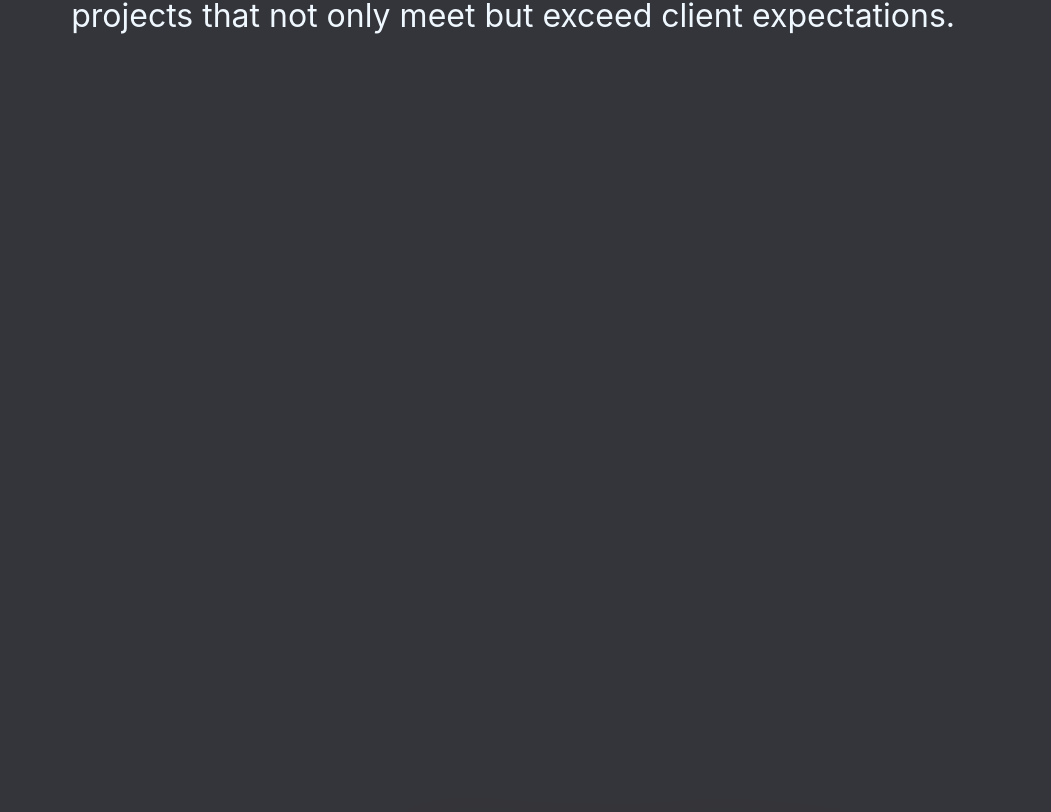
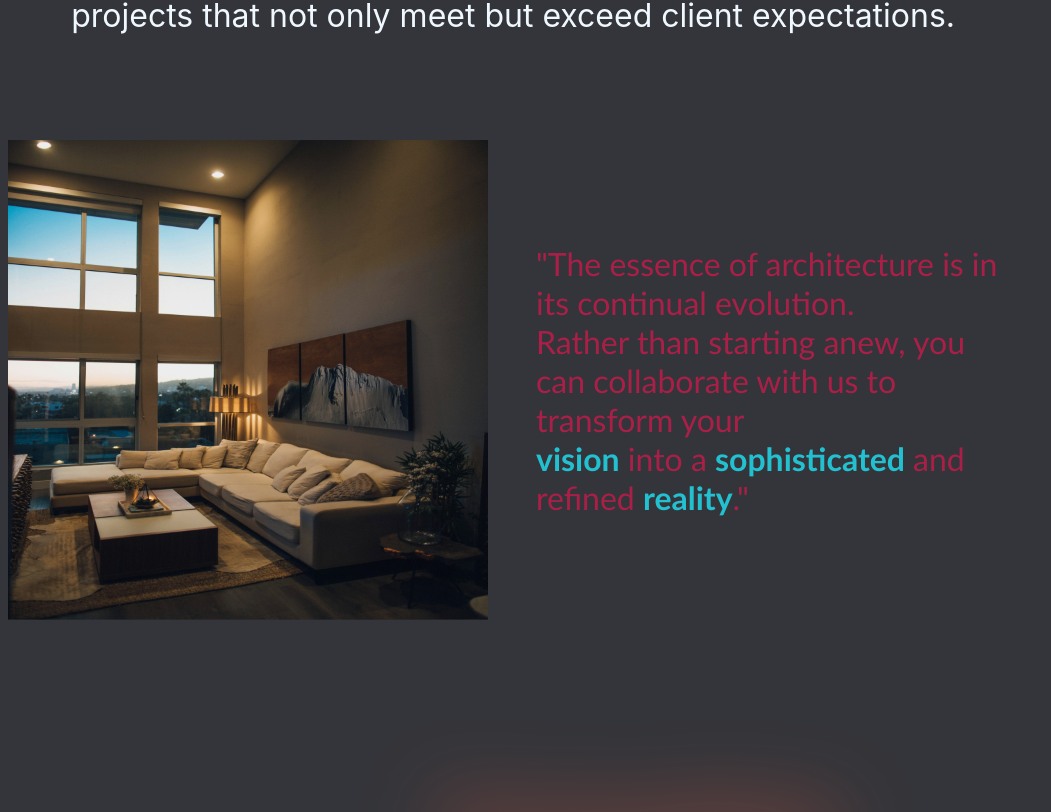
Before and after one commit to SohanSonu303/reactSampleTest, a React (Create React App) app in the folder reactsample/: page / in a window 1280 px wide. Shown: the part 1488-2300 px from the top of the page, without its empty margins (0-1051 px from the left). Built offline with nearby package versions, Linux system fonts and the light colour scheme.

Commit message:
New changes

```diff
--- a/reactsample/src/components/body/CenterComponent.js
+++ b/reactsample/src/components/body/CenterComponent.js
@@ -1,16 +1,34 @@
-import React, { useState, useEffect } from 'react';
+import React, { useState, useEffect, useRef } from 'react';
 import './centerComp.css'
 import { colors } from '@mui/material';
 
 function CenterComponent(){
 
-    const [imageLoaded, setImageLoaded] = useState(false);
+    const animElementRef = useRef(null);
+    const [isVisible, setIsVisible] = useState(false);
 
     useEffect(() => {
-      const timer = setTimeout(() => {
-        setImageLoaded(true);
-      }, 1000); // Match this with the image animation duration
-      return () => clearTimeout(timer);
+        const observer = new IntersectionObserver((entries) => {
+            entries.forEach(entry => {
+                if (entry.intersectionRatio > 0.1) {
+                    setIsVisible(true);
+                } else {
+                    setIsVisible(false);
+                }
+            });
+        }, {
+            threshold: [0.1, 0.8] // Adjust thresholds as needed
+        });
+
+        if (animElementRef.current) {
+            observer.observe(animElementRef.current);
+        }
+
+        return () => {
+            if (animElementRef.current) {
+                observer.unobserve(animElementRef.current);
+            }
+        };
     }, []);
 
      return(
@@ -35,15 +53,21 @@ function CenterComponent(){
                     <br></br>My passion for sustainable and functional architecture drives me to deliver projects that not only meet but exceed client expectations.</p>
             </div>
 
-            <div className='bodyAnimationSec'>
-                <img className='bodyimage' src= '/homepic4.jpg' alt='HeaderImage'
-                onLoad={() => setImageLoaded(true)}
-                style={{ width: '100%', height: 'auto' }}
-                ></img>
-                <div className={`p-tags ${imageLoaded ? 'visible' : ''}`}>
-                    <p>"The essence of architecture is in its continual evolution. <br></br>Rather than starting anew, you can collaborate with us to transform your vision into a sophisticated and refined reality."</p>
+                <div className={`bodyAnimationSec ${isVisible ? 'visible' : ''}`}>
+                            <img
+                                className={`bodyimageAni ${isVisible ? 'visible' : ''}`}
+                                src='/homepic4.jpg'
+                                alt='HeaderImage'
+                                onLoad={() => setIsVisible(true)}
+                                style={{ width: '100%', height: 'auto' }}
+                            />
+                            <div className={`p-tags ${isVisible ? 'visible' : ''}`} ref={animElementRef}>
+                                <p>
+                                    "The essence of architecture is in its continual evolution. <br />
+                                    Rather than starting anew, you can collaborate with us to transform your <br></br><strong style={{color:"#22cbdb"}}>vision</strong> into a <strong style={{color:"#22cbdb"}}>sophisticated</strong> and refined <strong style={{color:"#22cbdb"}}>reality</strong>."
+                                </p>
+                            </div>
                 </div>
-            </div>
 
             <div className='biggertextSec'>
                 <p className="autoBlur p-tag-1">Innovative</p>
--- a/reactsample/src/components/body/centerComp.css
+++ b/reactsample/src/components/body/centerComp.css
@@ -93,34 +93,45 @@
     max-height: 35rem;
     max-width: 35rem;
     opacity: 0.6;
-    animation: autoShowAnimation both;
-    animation-timeline: view(80% 10%);
 }
 
 
-.bodyAnimationSec{
+.bodyAnimationSec {
     display: flex;
-    align-content:space-evenly;
+    align-content: space-evenly;
     gap: 3rem;
     justify-content: center;
     width: 80%;
-    animation: autoShowAnimation both;
-    animation-timeline: view(80% 10%);
+    opacity: 0; /* Start hidden */
+    transform: translateY(150px); /* Start below */
+    transition: opacity 3s ease-in-out, transform 3s ease-in-out;
 }
 
-.bodyimage{
-    max-height: 35rem;
-    max-width: 35rem;
+.bodyAnimationSec.visible {
+    display: flex;
+    align-content: space-evenly;
+    gap: 3rem;
+    opacity: 1;
+    transform: translateY(0);
 }
-@keyframes autoShowAnimation {
-    from{
-        opacity : 0;
-        transform: translateY(200px) scale(0.3);
-    }
-    to{
-        opacity: 1;
-        transform: translateY(0) scale(1);
-    }
+
+.bodyimageAni{
+    opacity: 0; /* Start hidden */
+    transform: scale(0.95); /* Start scaled down */
+    transition: opacity 1s ease-in-out, transform 1s ease-in-out;
+    max-height: 30rem;
+    max-width: 30rem;
+    display: flex;
+    justify-content: center;
+    align-items: center;
+}
+
+.bodyimageAni.visible {
+    display: flex;
+    justify-content: center;
+    align-items: center;
+    opacity: 1;
+    transform: scale(1); /* Scale to original size */
 }
 
 .p-tags {
@@ -129,13 +140,16 @@
     opacity: 0; /* Start hidden */
     transform: translateY(50px); /* Start below */
     transition: opacity 1s ease-in-out, transform 1s ease-in-out;
+    display: flex;
+    justify-content: center;
+    align-items: center;
   }
 
   .p-tags.visible {
     opacity: 1;
     transform: translateY(0);
     font-family: 'Gill Sans', 'Gill Sans MT', Calibri, 'Trebuchet MS', sans-serif;
-    font-size: x-large;
+    font-size: Xx-large;
     color: #b21f48;
     display: flex;
     justify-content: center;
@@ -162,6 +176,8 @@
     animation-timeline:  view();
 }
 
+
+
 @keyframes autoBlurAni {
     0%{
         filter: blur(40px);
```
